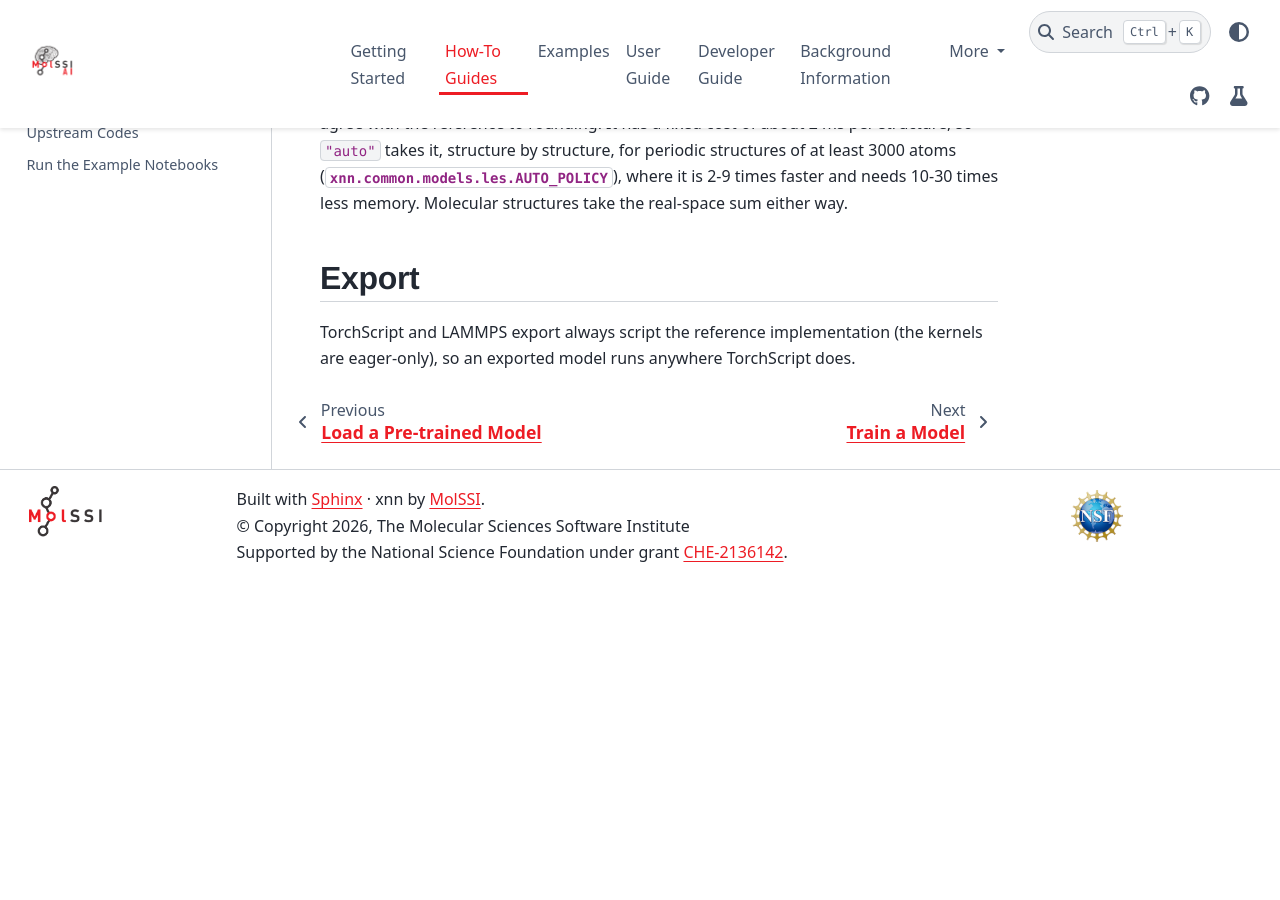
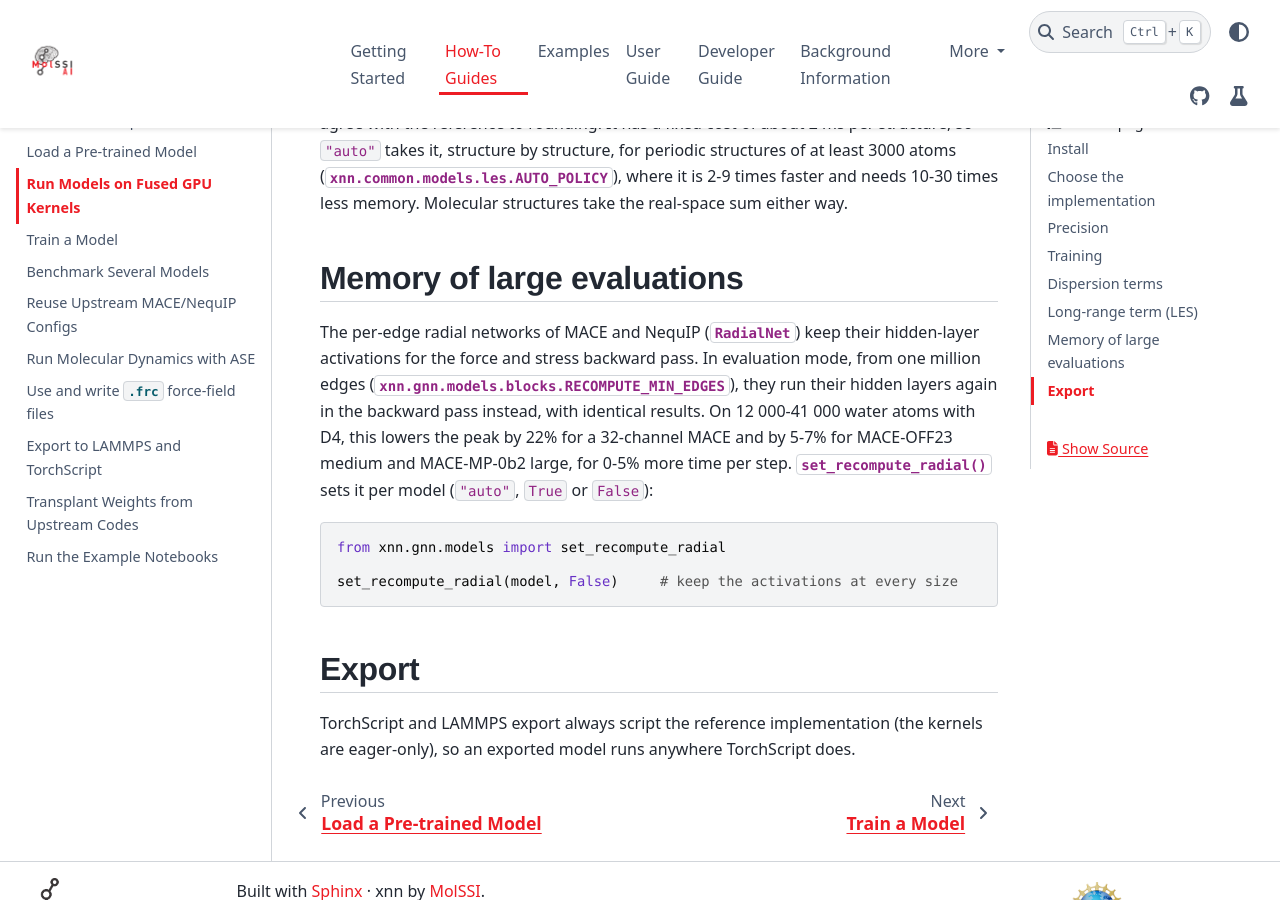
Before and after one commit to molssi-ai/xnn, a Sphinx documentation site: the page built from docs/how_tos/fast_paths.rst, in a window 1280 px wide and 900 px high, scrolled down 2951 px. Built offline with Sphinx 7.4.7 and the PyData theme 0.15.4, drawn with Linux system fonts in a browser that asks for light colours; pages that are not in the unit, such as notebooks, are missing from menus; before the commit the page ends 3533 px from its top, so only the background shows below that.

Commit message:
updates the docs for activation checkpointing

```diff
--- a/docs/how_tos/fast_paths.rst
+++ b/docs/how_tos/fast_paths.rst
@@ -132,6 +132,25 @@
 needs 10-30 times less memory. Molecular structures take the real-space sum
 either way.
 
+Memory of large evaluations
+===========================
+
+The per-edge radial networks of MACE and NequIP
+(:class:`~xnn.gnn.models.RadialNet`) keep their hidden-layer activations for the
+force and stress backward pass. In evaluation mode, from one million edges
+(:data:`xnn.gnn.models.blocks.RECOMPUTE_MIN_EDGES`), they run their hidden layers
+again in the backward pass instead, with identical results. On 12 000-41 000
+water atoms with D4, this lowers the peak by 22% for a 32-channel MACE and by
+5-7% for MACE-OFF23 medium and MACE-MP-0b2 large, for 0-5% more time per step.
+:func:`~xnn.gnn.models.set_recompute_radial` sets it per model
+(``"auto"``, ``True`` or ``False``):
+
+.. code-block:: python
+
+   from xnn.gnn.models import set_recompute_radial
+
+   set_recompute_radial(model, False)     # keep the activations at every size
+
 Export
 ======
 
```
